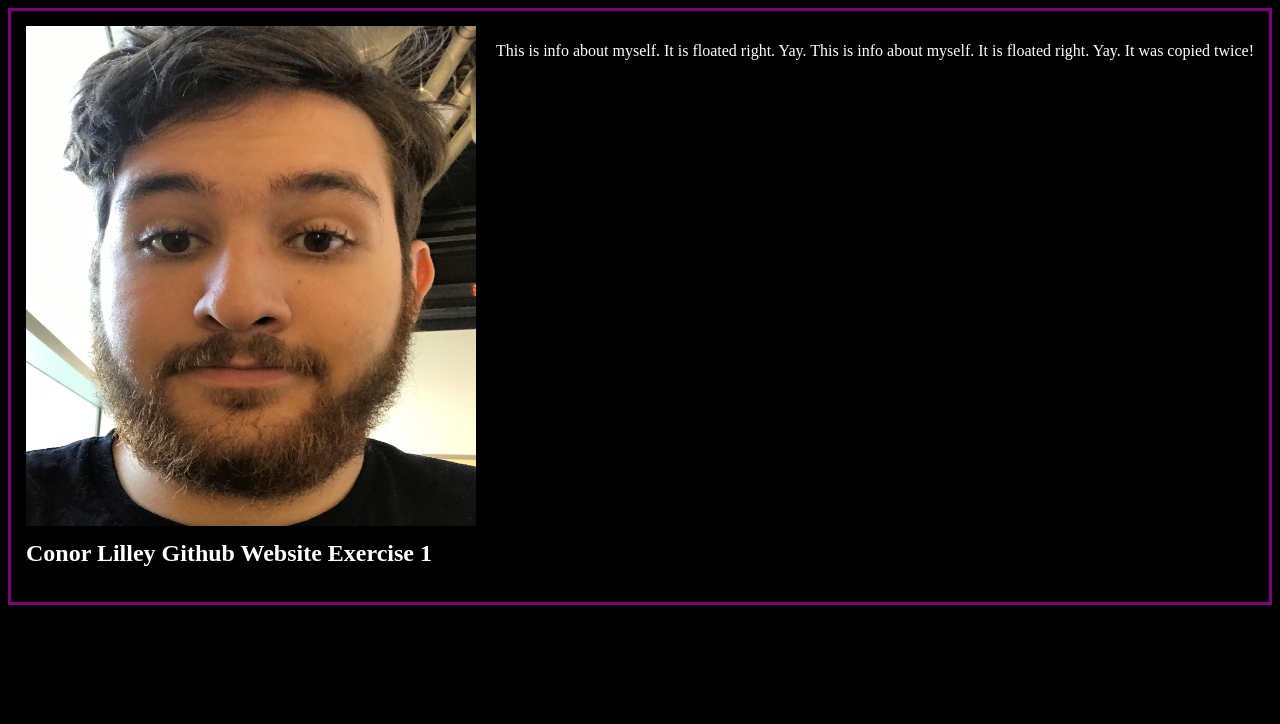
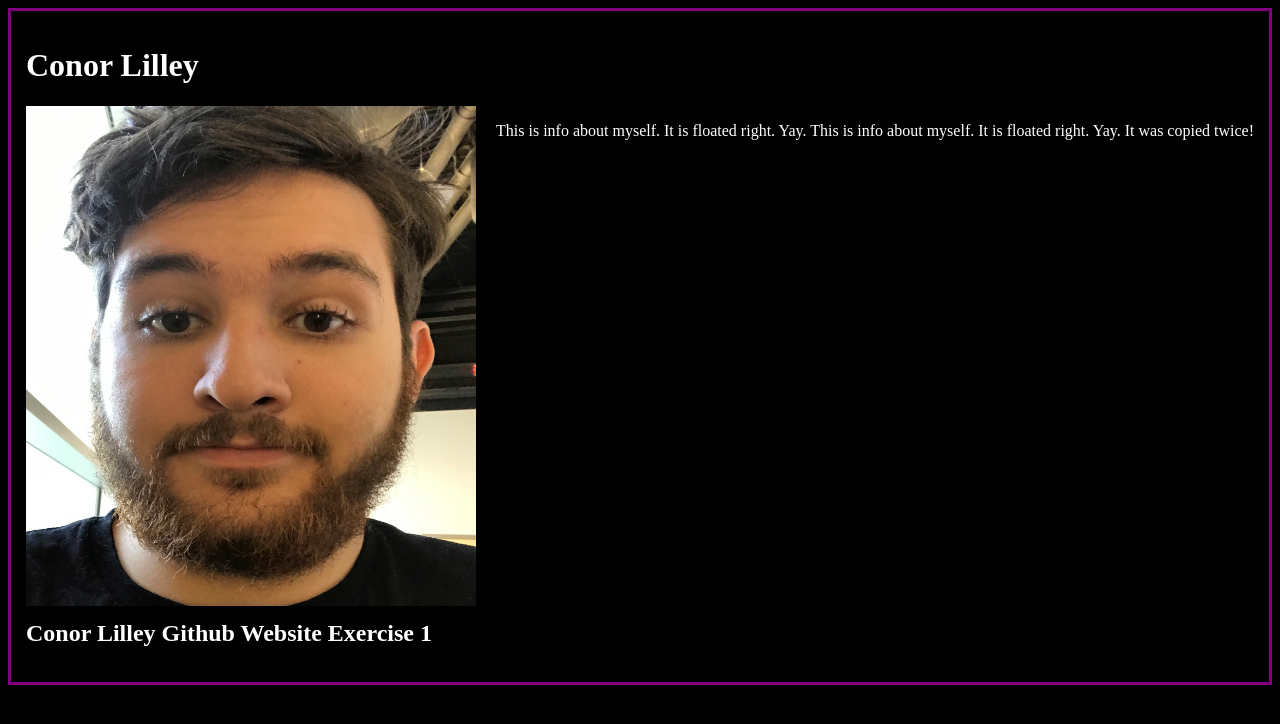
Before and after one commit to cql3842/cql3842.github.io, a plain HTML site: page index.html in a window 1280 px wide. Drawn offline with Linux system fonts and the light colour scheme.

Commit message:
Update index.html

```diff
--- a/index.html
+++ b/index.html
@@ -11,6 +11,7 @@
 </head>
 
 <body>
+    <h1> Conor Lilley </h1>
     <div class="pic">
             <img src="ConorSelfie.jpg" width="450" height ="500">
     </div>
```
